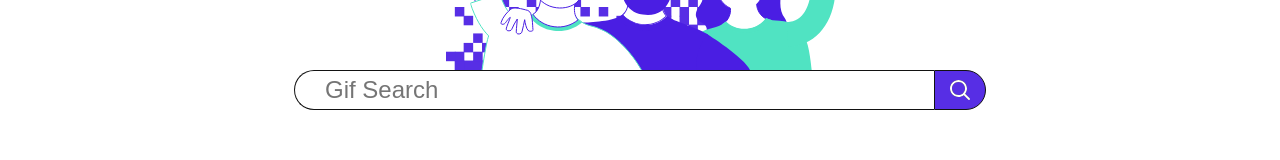
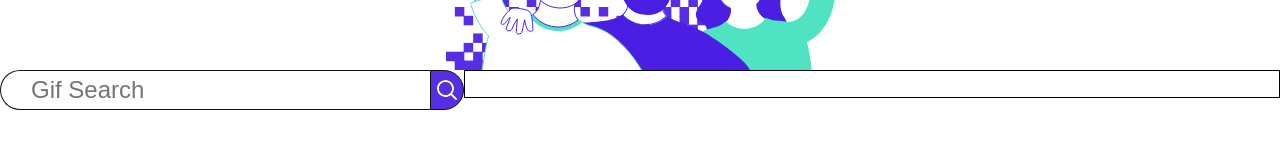
Before and after one commit to MrFufux/GifOS, a React (Create React App) app in the folder gif-os-app/: page / in a window 1280 px wide. Shown: the part 310-470 px from the top of the page. Built offline with nearby package versions, Linux system fonts and the light colour scheme.

Commit message:
autocomplete render ready, but it misses the words that it needs to be rendered. Check the css properties of the autocomplete

```diff
--- a/gif-os-app/src/Components/Autocomplete/AutoComplete.jsx
+++ b/gif-os-app/src/Components/Autocomplete/AutoComplete.jsx
@@ -15,9 +15,9 @@ function Autocomplete({recommendation}){
     //darkmode variable
     const autocompDarkMode = darkMode ? "autocomp-dark" : "autocomp";
     return (
-        <div className={autocompDarkMode} onClick={importName}>
-            <p>{recommendation}</p>
-        </div>
+        <p className={autocompDarkMode} onClick={importName}>
+            {recommendation}
+        </p>
     );
 };
 
--- a/gif-os-app/src/Components/Autocomplete/Autocomplete.css
+++ b/gif-os-app/src/Components/Autocomplete/Autocomplete.css
@@ -4,6 +4,7 @@
     font-size: 2.4rem;
     font-weight: 400;
     color: #572EE5;
+    border: 1px solid #000;
 }
 
 .autocomp-dark{
@@ -12,4 +13,5 @@
     font-size: 2.4rem;
     font-weight: 400;
     color: #fff;
+    border: 1px solid #ffff;
 }
--- a/gif-os-app/src/Components/Search/Search.jsx
+++ b/gif-os-app/src/Components/Search/Search.jsx
@@ -1,15 +1,23 @@
-import "./Search.css";
+/**
+ * Dependencies
+ */
 import {useContext, useEffect} from "react";
 
+/** *
+ * Styles
+ */
+import "./Search.css";
+import "../Autocomplete/Autocomplete.css";
+
+/** *
+ * Others
+ */
 import {AppContext} from "../../Contexts/AppContext";
 
 import Autocomplete from "../Autocomplete/AutoComplete";
 
 import {APIRequest, APISuggest} from "../../Utilities/constants";
 
-/**
- * UseEffects
-*/
 
 function Search(){
 
@@ -19,12 +27,12 @@ function Search(){
         search, setSearch,
         textResult, setTextResult,
         buttonSearch, setButtonSearch,
-        setDataSuggest
-        } = useContext(AppContext);
+        dataSuggest, setDataSuggest
+    } = useContext(AppContext);
 
     //changehandlers
     const searchHandler = (e) => setSearch(e.target.value);
-    const buttonSearchHandler = (e) => setButtonSearch(!buttonSearch);
+    const buttonSearchHandler = () => setButtonSearch(!buttonSearch);
 
     //Dark Mode Variables
     const backGroundDarkMode = darkMode ? "search-container-darkmode" : "search-container";
@@ -32,8 +40,11 @@ function Search(){
     const inputDarkMode = darkMode ? "search-input-dark" : "search-input";
     const searchResultDarkMode = darkMode ? "search-h3" : "search-h3-dark";
     const buttonDarkMode = darkMode ? "search-button-dark" : "search-button";
+    const autocompleteDarkMode = darkMode ? "autocomp-dark" : "autocomp";
 
-
+    /**
+     * UseEffects
+    */
 
     //useEffect request
     useEffect(()=>{
@@ -77,6 +88,16 @@ function Search(){
         }
     }, [search])
 
+    //Suggestions render
+    const autocompleteComponent = dataSuggest.map((recommend) => {
+        return(
+            <Autocomplete
+                key={recommend.analytics_response_payload}
+                name={recommend.name}
+            />
+        );
+    })
+
     return(
         <div className={backGroundDarkMode}>
             <div>
@@ -100,7 +121,7 @@ function Search(){
                 >
                     <img className="search-button-img" alt="icon-search" src="/resources/icon-search-mod-noc.svg"/>
                 </button>
-                <div></div>
+                <div className={autocompleteDarkMode}>{autocompleteComponent}</div>
             </div>
             <h3 className={searchResultDarkMode}>Search Results</h3>
         </div>
```
